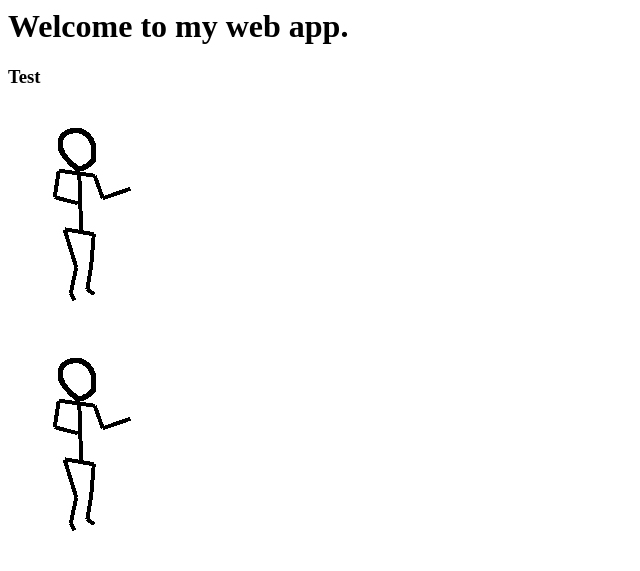
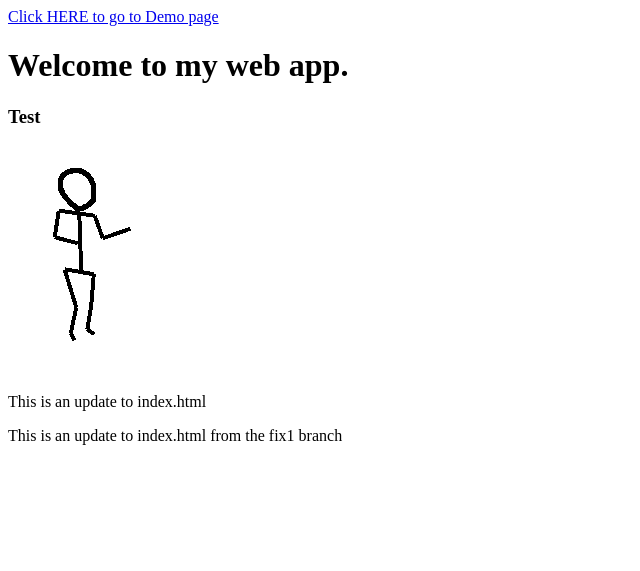
Before and after one commit to 22tthompson/WebAppProject, a plain HTML site: page index.html in a window 1280 px wide. Shown: the whole page, without its empty margins (0-640 px from the left). Drawn offline with Linux system fonts and the light colour scheme.

Commit message:
Update from fix1 branch

```diff
--- a/index.html
+++ b/index.html
@@ -6,11 +6,12 @@
     </head>
 
     <body>
+        <a href="demo.html">Click HERE to go to Demo page</a>
         <h1>Welcome to my web app.</h1>
         <h3>Test</h3>
 
         <img src="images/stick.gif"/>
-        <br>
-        <img src="images/stick.gif"/>
+        <p>This is an update to index.html</p>
+        <p>This is an update to index.html from the fix1 branch</p>
     </body>
 </html>
```
